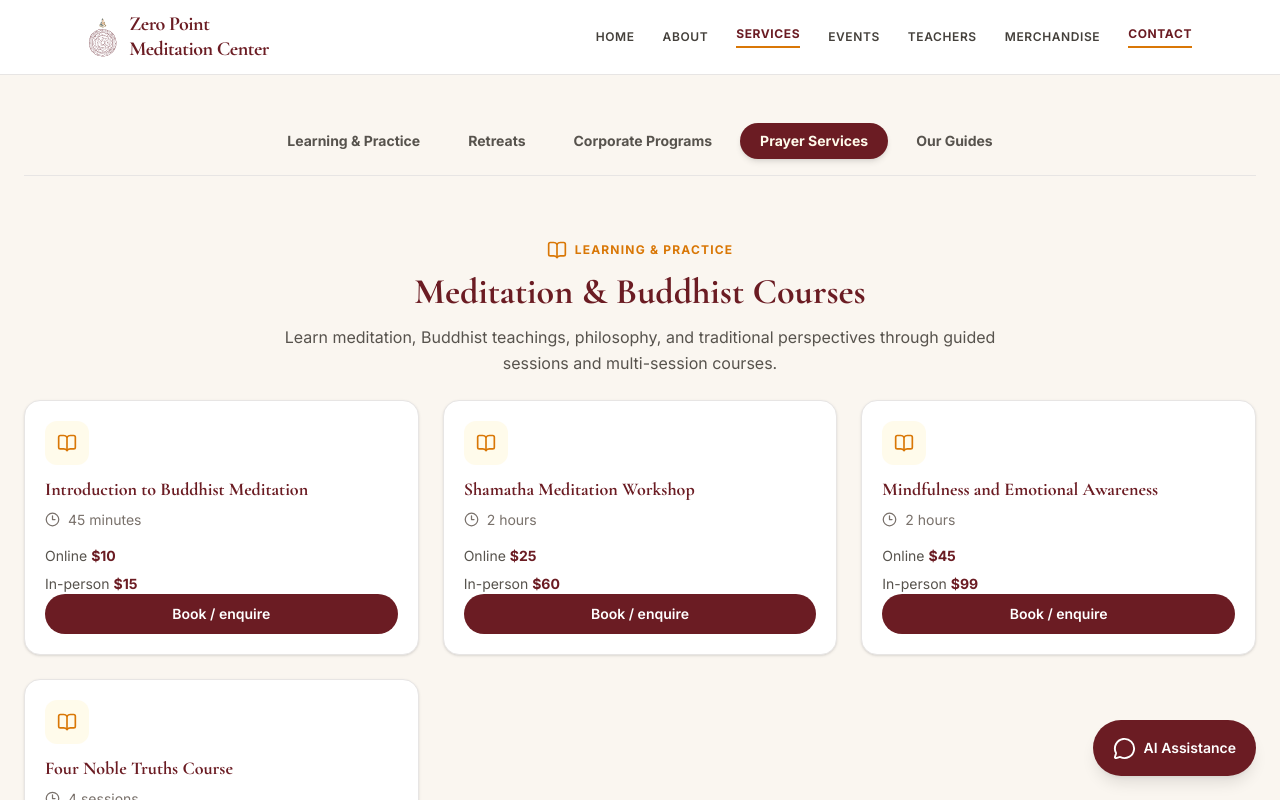
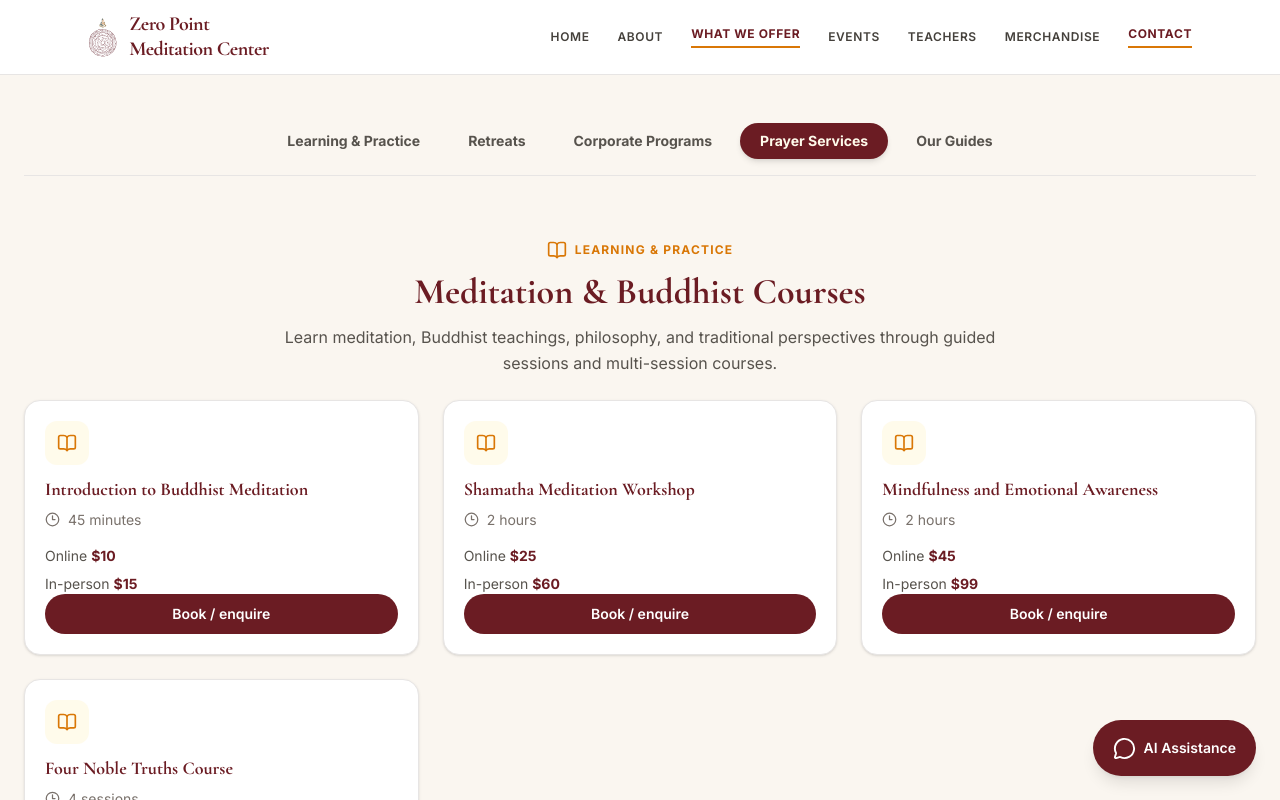
Before and after one commit to sherpaten/Zero-Point-Meditation-Center, a React (Vite) app in the folder zero-point-meditation/: page /services in a window 1280 px wide. Shown: the top 800 px of the page. Built offline with nearby package versions, Linux system fonts and the light colour scheme.

Commit message:
Rename Services navigation item to What We Offer

```diff
--- a/zero-point-meditation/src/components/Navbar.jsx
+++ b/zero-point-meditation/src/components/Navbar.jsx
@@ -6,7 +6,7 @@ import logo from '../assets/LOGO.svg';
 const navigation = [
   { to: '/home', label: 'Home', end: true },
   { to: '/about', label: 'About' },
-  { to: '/services', label: 'Services' },
+  { to: '/services', label: 'What We Offer' },
   { to: '/events', label: 'Events' },
   { to: '/teachers', label: 'Teachers' },
   { to: '/merchandise', label: 'Merchandise' },
```
